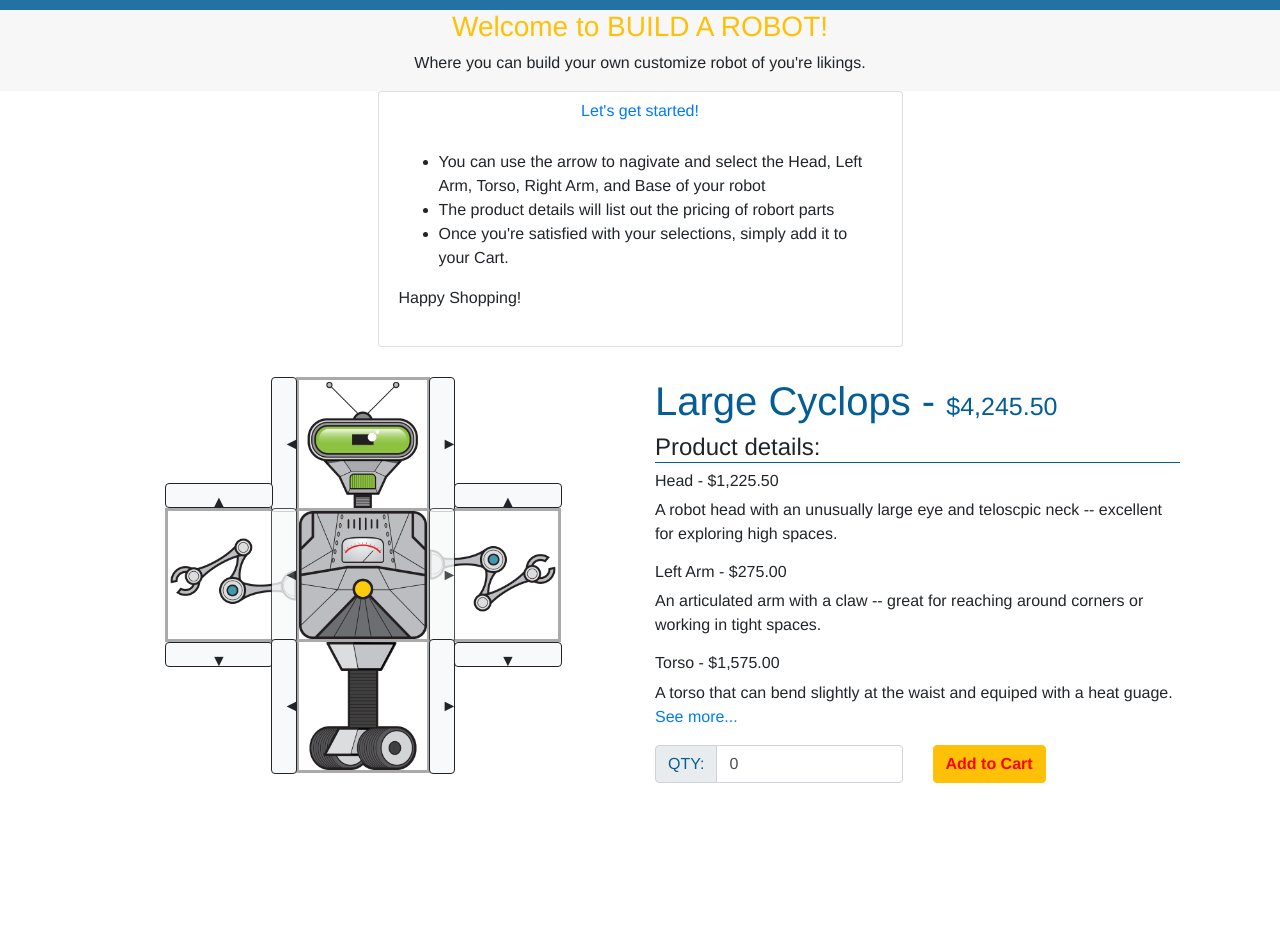
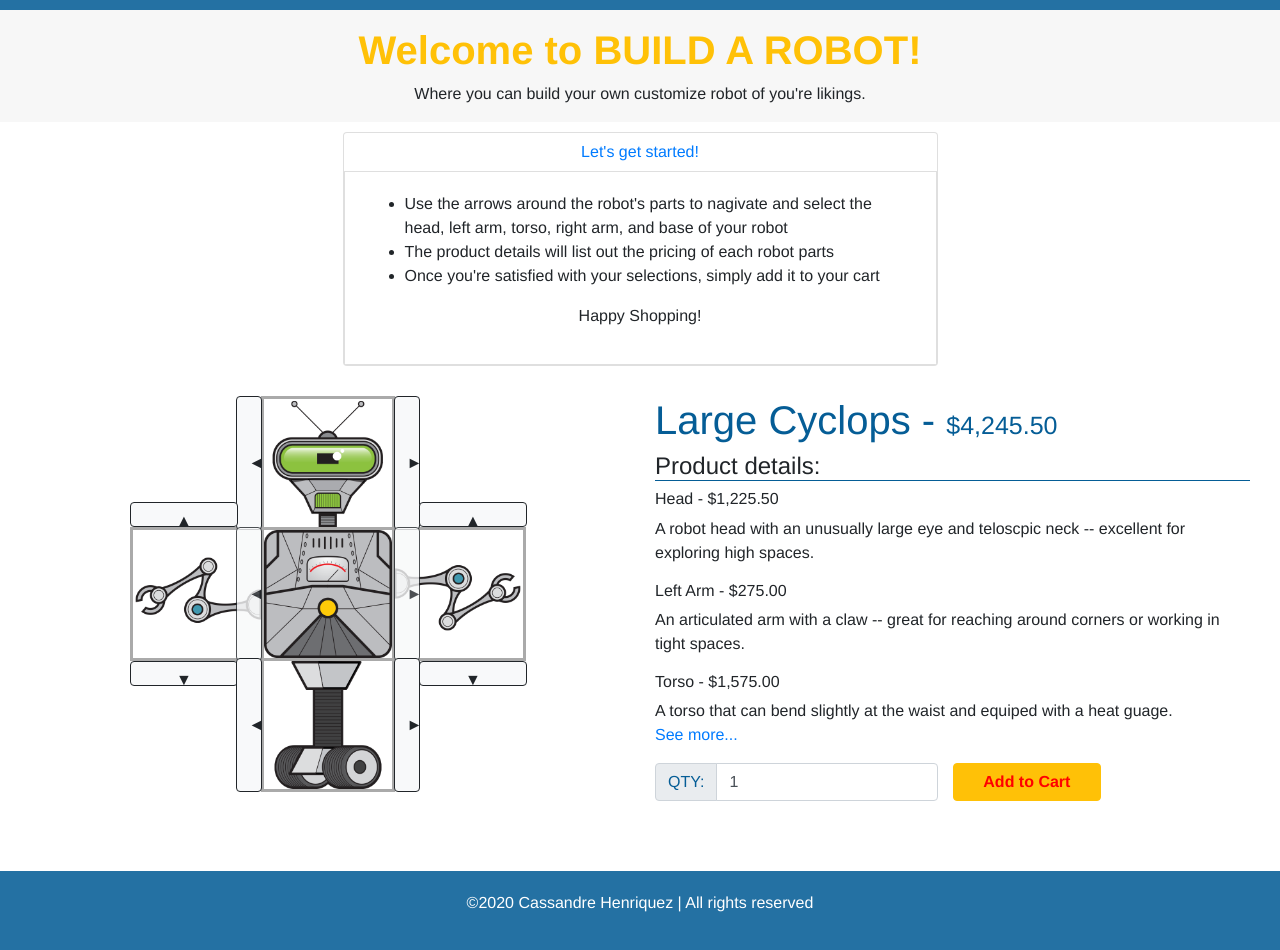
Before and after one commit to cassandreh1/build-a-bot-vue, a Vue app: page / in a window 1280 px wide. Shown: the part 60-1010 px from the top of the page. Before the commit the page ends 863 px from the top, so only its background shows below. Built offline with nearby package versions, Linux system fonts and the light colour scheme.

Commit message:
minor styling and text updates

```diff
--- a/src/App.vue
+++ b/src/App.vue
@@ -16,11 +16,11 @@
       </header>
       <div class="row no-gutters">
         <div class="col-sm-12" id="hero-section">
-          <h3>Welcome to BUILD A ROBOT!</h3>
+          <h1>Welcome to BUILD A ROBOT!</h1>
           <p>Where you can build your own customize robot of you're likings.</p>
         </div>
       </div>
-    <div class="container">
+    <div class="container-fluid">
       <main class="row justify-content-center">
         <div class="col-sm-12 col-md-6">
           <div class="accordion" id="accordionExample">
@@ -39,11 +39,11 @@
               aria-labelledby="headingOne" data-parent="#accordionExample">
                 <div class="card-body">
                   <ul>
-                    <li>You can use the arrow to nagivate and select the Head, Left Arm,
-                      Torso, Right Arm, and Base of your robot </li>
-                    <li>The product details will list out the pricing of robort parts</li>
+                    <li>Use the arrows around the robot's parts to nagivate and select
+                      the head, left arm, torso, right arm, and base of your robot </li>
+                    <li>The product details will list out the pricing of each robot parts</li>
                     <li>Once you're satisfied with your selections,
-                      simply add it to your Cart. </li>
+                      simply add it to your cart </li>
                   </ul>
                   <p>Happy Shopping!</p>
                 </div>
@@ -58,6 +58,13 @@
         <RobotBuilder @selectedRobot="handleSelected"/>
       </main>
     </div>
+    <footer>
+      <div class="row no-gutters">
+        <div class="col-sm-12">
+          <p>©2020 Cassandre Henriquez | All rights reserved</p>
+        </div>
+      </div>
+    </footer>
   </div>
 </template>
 
@@ -107,18 +114,24 @@ main {
   margin: 0 auto;
   background-color: white;
   min-height: 300px;
-  .container {
-    .accordion .card #collapseOne{
+  .accordion {
+    margin-top: 10px;
+    .card #collapseOne{
       border: 1px solid rgba(0, 0, 0, 0.125);
     }
-  };
+  }
 }
 #hero-section {
   text-align: center;
   background-color: #f7f7f7;
-  h3 {
+  h1 {
+    margin-top: 1rem;
     color: #ffc107;
+    font-weight: bold;
   }
+}
+.card-body p {
+  text-align: center;
 }
 header {
   background-color: #2471A3;
@@ -140,7 +153,9 @@ header {
   height: 30px;
 }
 #bag-icon {
-  padding-right: 40px;
+  width: 60px;
+  text-align: right;
+  margin-right: 40px;
   float: right;
   margin-top: 18px;
   margin-bottom: 1rem;
@@ -148,6 +163,13 @@ header {
     height: 30px;
     width: 22px;
   }
+}
+
+footer div.col-sm-12 {
+    line-height: 4;
+    text-align: center;
+    background-color: #2471A3;
+    color: white;
 }
 @media screen and (max-width: 767px) {
   .container {
@@ -157,7 +179,7 @@ header {
     padding-left: 0;
   }
   #bag-icon {
-    padding-right: 0
+    margin-right: 0
   }
 }
 </style>
--- a/src/components/RobotBuilder.vue
+++ b/src/components/RobotBuilder.vue
@@ -1,6 +1,6 @@
 <template>
   <div class="col-sm-12">
-    <div class="row content">
+    <div class="row no-guttters content">
       <div class="col-sm-12 col-md-6 padding-top-bottom-20">
         <div class="top-row">
           <PartSelector
@@ -29,7 +29,7 @@
           @partSelected="part => selectedRobot.base = part"/>
         </div>
       </div>
-      <div class="col-sm-12 col-md-6 padding-top-bottom-20">
+      <div class="col-sm-12 col-md-6 padding-top-bottom-20" id="product-details">
         <h1 class="blue-color">{{ selectedRobot.head.title }} -
           <span id="total-cost">{{ totalCost | currency }}</span></h1>
         <h4>Product details:</h4>
@@ -62,7 +62,7 @@
                 aria-describedby="addon-wrapping">
             </div>
               <div class="alert alert-danger" role="alert" v-show="isQtyValid">
-                Please entery a quantity.
+                Please enter a quantity.
               </div>
           </div>
           <div class="col-sm-12 col-md-6 button-wrapper">
@@ -95,7 +95,7 @@ export default {
       },
       totalCost: 0,
       showMore: false,
-      quantity: 0,
+      quantity: 1,
       isQtyValid: false,
     };
   },
@@ -118,6 +118,7 @@ export default {
         const { cost } = this.calculateCost();
         this.totalCost = cost;
         this.showMore = false;
+        this.quantity = 1;
       },
       deep: true,
     },
@@ -158,6 +159,7 @@ export default {
 }
 .button-wrapper {
   margin-top: 0;
+  padding-bottom: 50px;
   .add-to-cart.btn-warning {
     color: red;
     font-weight: bold;
@@ -276,10 +278,26 @@ h6 {
 }
 @media screen and (max-width: 767px) {
   .button-wrapper {
-    margin-top: 15px;
+    margin-top: 30px;
     .add-to-cart {
       width: 100%;
     }
   }
 }
+@media screen and (min-width: 768px) and (max-width: 992px) {
+  #product-details {
+    padding-right: 0px;
+    padding-left: 24px;
+  }
+}
+@media screen and (min-width: 768px) {
+  .button-wrapper {
+      padding-left: 0 !important;
+  }
+}
+@media screen  and (min-width: 992px){
+  .add-to-cart {
+    width: 50%;
+  }
+}
 </style>
--- a/src/components/ShoppingCart.vue
+++ b/src/components/ShoppingCart.vue
@@ -36,7 +36,8 @@
           </tr>
           <tr v-if="items.length">
               <td>
-                  Subtotal: {{ calculateSubTotal | currency}}
+                  <span class="title">Subtotal:</span>
+                  <span class="content-right">{{ calculateSubTotal | currency}}</span>
               </td>
           </tr>
         </tbody>
@@ -112,11 +113,14 @@ td, th {
     float: left;
     margin-right: 10px;
 }
+.title {
+    font-weight: bold;
+}
 .details {
     float: right;
-    .title {
-        font-weight: bold;
-    }
+}
+.content-right {
+  float: right;
 }
 .preview-content {
   border: 1px solid #055d96;
```
